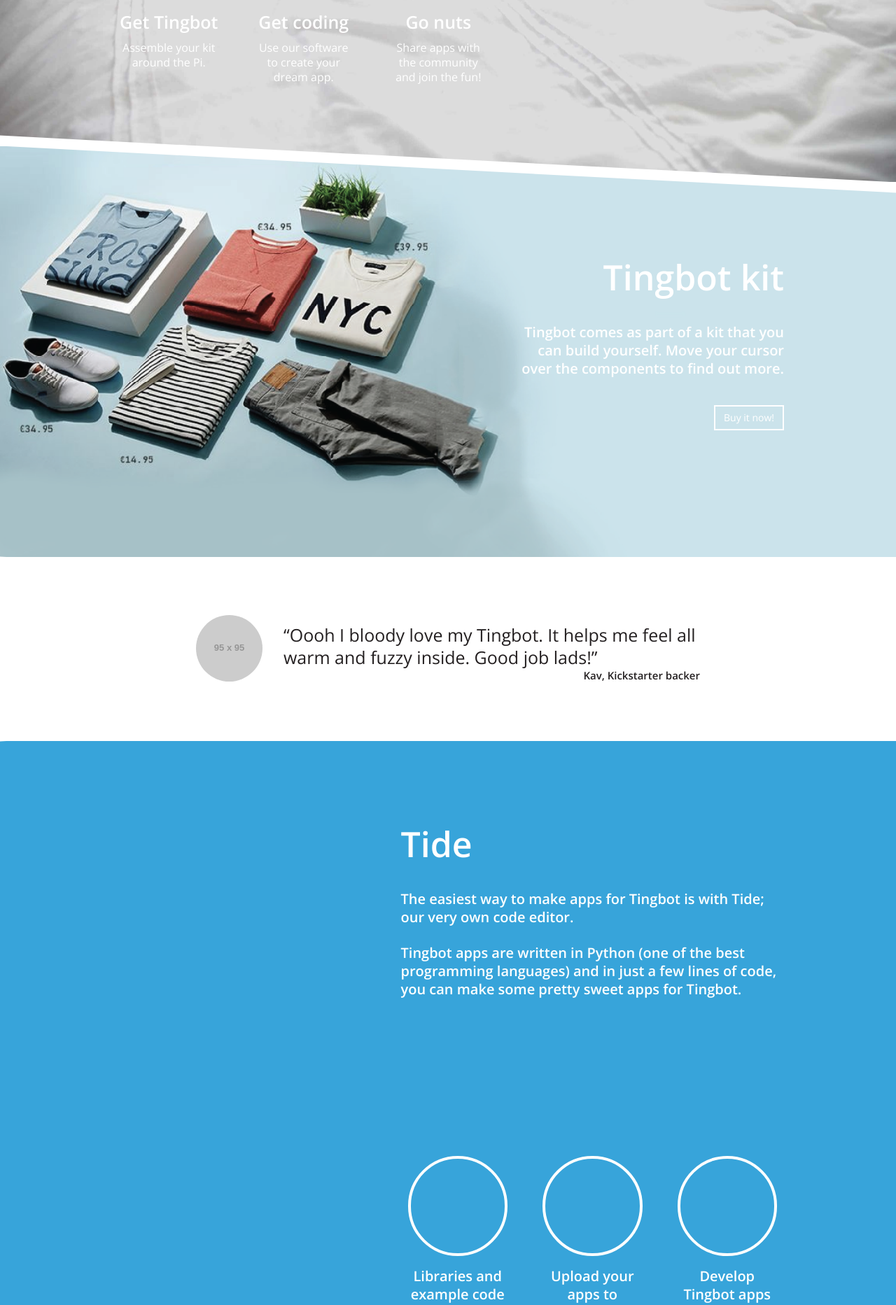
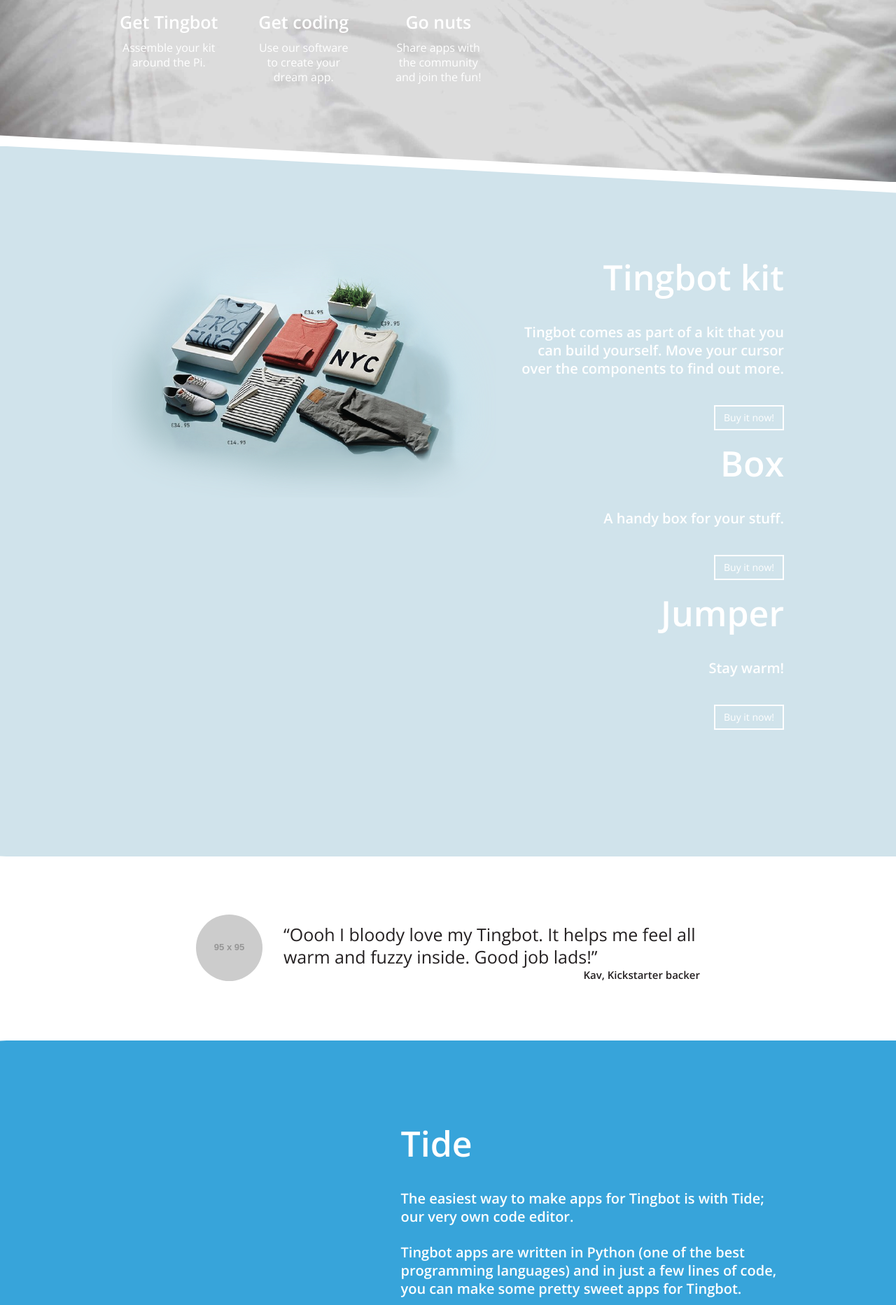
Before and after one commit to tlk999/tingbot.com, a Jekyll site: the page built from index.html, in a window 1280 px wide. Shown: the part 1531-3396 px from the top of the page at 70% size. Built offline with Jekyll 4.4.1, drawn with Linux system fonts in a browser that asks for light colours; nearby versions of some CDN libraries.

Commit message:
Initial implementation of kit section using image map

```diff
--- a/index.html
+++ b/index.html
@@ -191,15 +191,30 @@
 
 <div class="skew left flat-bottom">
   <div class="skew-outline">
-    <div class="skew-background"
-         style="background-image: url(/images/kit.png);">
-    </div>
+    <div class="skew-background" style="background-color: #d0e3eb"></div>
   </div>
   <div class="skew-content" style="color: white; text-align: right">
     <div class="spacer" style="height: 74px"></div>
     <div class="margins">
       <div class="row">
-        <div class="col-sm-5 col-sm-offset-7">
+        <div class="col-sm-7">
+          <div class="expand-image-wrapper">
+            <div class="expand-image">
+              <img src="/images/kit-feathered.png" usemap="#kit-map" />
+              <map id="kit-map" name="kit-map">
+                <area data-section-id="kit-section-box" shape="poly"
+                      coords="316,327,411,201,402,172,275,150,170,268,185,298">
+                <area data-section-id="kit-section-jumper" shape="poly"
+                      coords="466,341,396,462,282,434,280,426,352,315,376,312,404,326,446,325">
+                <area data-section-id="kit-section-shoes" shape="poly"
+                      coords="624,177,606,212,519,197,517,168,535,136,620,150">
+              </map>
+            </div>
+          </div>
+        </div>
+        <div class="col-sm-5">
+
+          <div id="kit-section-default" class="kit-section">
             <h1>Tingbot kit</h1>
             <p>
               Tingbot comes as part of a kit that you can
@@ -210,12 +225,62 @@
             <a class="btn btn-transparent">
               Buy it now!
             </a>
+          </div>
+
+          <div id="kit-section-box" class="kit-section">
+            <h1>Box</h1>
+            <p>
+              A handy box for your stuff.
+            </p>
+            <div class="spacer" style="height: 14px"></div>
+            <a class="btn btn-transparent">
+              Buy it now!
+            </a>
+          </div>
+
+          <div id="kit-section-jumper" class="kit-section">
+            <h1>Jumper</h1>
+            <p>
+              Stay warm!
+            </p>
+            <div class="spacer" style="height: 14px"></div>
+            <a class="btn btn-transparent">
+              Buy it now!
+            </a>
+          </div>
+
           <div class="spacer" style="height: 180px"></div>
         </div>
       </div>
     </div>
   </div>
 </div>
+<script>
+  window.addEventListener('load', function () {
+    $('.kit-section').matchHeight();
+
+    function showKitSection(sectionId) {
+      section = document.getElementById(sectionId);
+      console.log({sectionId});
+
+      if (!section) {
+        section = document.getElementById('kit-section-default');
+      }
+
+      $('.kit-section').hide();
+      $(section).show();
+    }
+
+    $('#kit-map area').mouseover(function () {
+      var sectionId = this.dataset.sectionId;
+      showKitSection(sectionId);
+    }).mouseout(function () {
+      showKitSection();
+    });
+
+    showKitSection();
+  })
+</script>
 
 <div class="spacer" style="height: 84px"></div>
 <style>
--- a/styles.css
+++ b/styles.css
@@ -77,6 +77,14 @@
 
 .supernav {
   color: #eea250;
+}
+
+.expand-image-wrapper {
+  overflow: hidden;
+}
+
+.expand-image {
+  margin: -2vw;
 }
 
 /******
```
Also changed, not shown: images/kit-feathered.png (added). Lines whose indentation alone changed are shown as unchanged.
